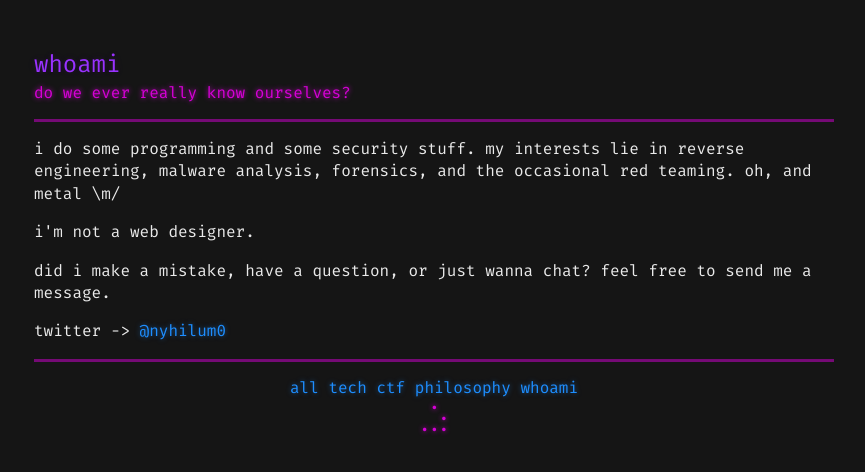
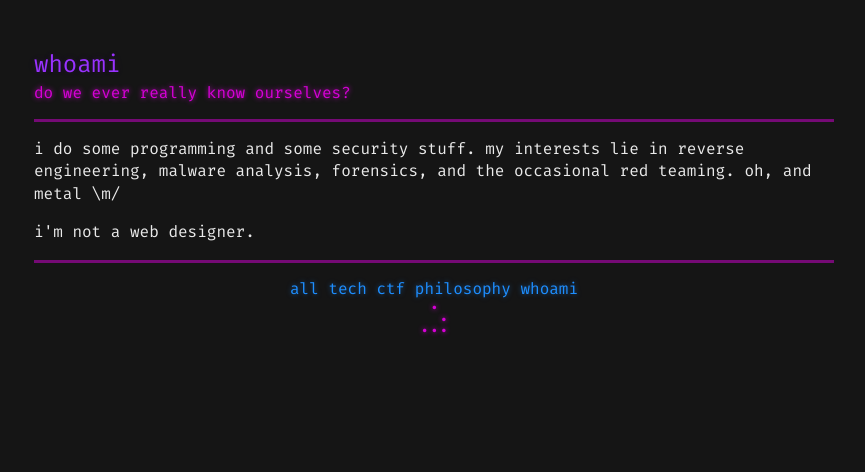
Before and after one commit to nyhilum/old-jekyll-blog, a Jekyll site: the page built from about.md, in a window 1280 px wide. Shown: the top 472 px of the page, without its empty margins (206-1071 px from the left). Built offline with Jekyll 4.4.1, drawn with Linux system fonts in a browser that asks for light colours.

Commit message:
structural changes

```diff
--- a/_includes/header.html
+++ b/_includes/header.html
@@ -2,10 +2,6 @@
     <meta charset="utf-8">
     <link href="{{ "/css/styles.css" | prepend: site.baseurl }}" rel="stylesheet" type="text/css">
     <link rel="icon" href="/favicon.ico">
-    <link rel="apple-touch-icon" sizes="180x180" href="/apple-touch-icon.png">
-    <link rel="icon" type="image/png" sizes="32x32" href="/favicon-32x32.png">
-    <link rel="icon" type="image/png" sizes="16x16" href="/favicon-16x16.png">
-    <link rel="manifest" href="/site.webmanifest">
     <title>{{ page.title }}</title>
 </head>
 
--- a/about.md
+++ b/about.md
@@ -8,7 +8,3 @@
 i do some programming and some security stuff. my interests lie in reverse engineering, malware analysis, forensics, and the occasional red teaming. oh, and metal \m/
 
 i'm not a web designer.
-
-did i make a mistake, have a question, or just wanna chat? feel free to send me a message.
-
-twitter -> [@nyhilum0](https://twitter.com/nyhilum0)
```
Also changed, not shown: _drafts/threat-modeling-pt2.md (+1 -1 lines), _posts/2021-08-19-threat-modeling-pt1.md (renamed from tech/_posts/2021-08-19-threat-modeling-pt1.md, +4 -6 lines), _posts/2022-11-09-test-post-please-ignore.md (deleted, +0 -53 lines), .gitlab-ci.yml (deleted), _posts/2021-05-17-local-variables-in-memory.md (renamed from tech/_posts/2021-05-17-local-variables-in-memory.md), _posts/2021-05-21-asm-data-types.md (renamed from tech/_posts/2021-05-21-asm-data-types.md), _posts/2021-05-21-flare2020c1.md (renamed from ctf/_posts/2021-05-21-flare2020c1.md), _posts/2021-05-23-flare2020c2.md (renamed from ctf/_posts/2021-05-23-flare2020c2.md), _posts/2021-06-16-pma-lab-solutions.md (renamed from ctf/_posts/2021-06-16-pma-lab-solutions.md), android-chrome-192x192.png (deleted), android-chrome-512x512.png (deleted), apple-touch-icon.png (deleted), favicon-16x16.png (deleted), favicon-32x32.png (deleted), 1 more files, 1 other file.
